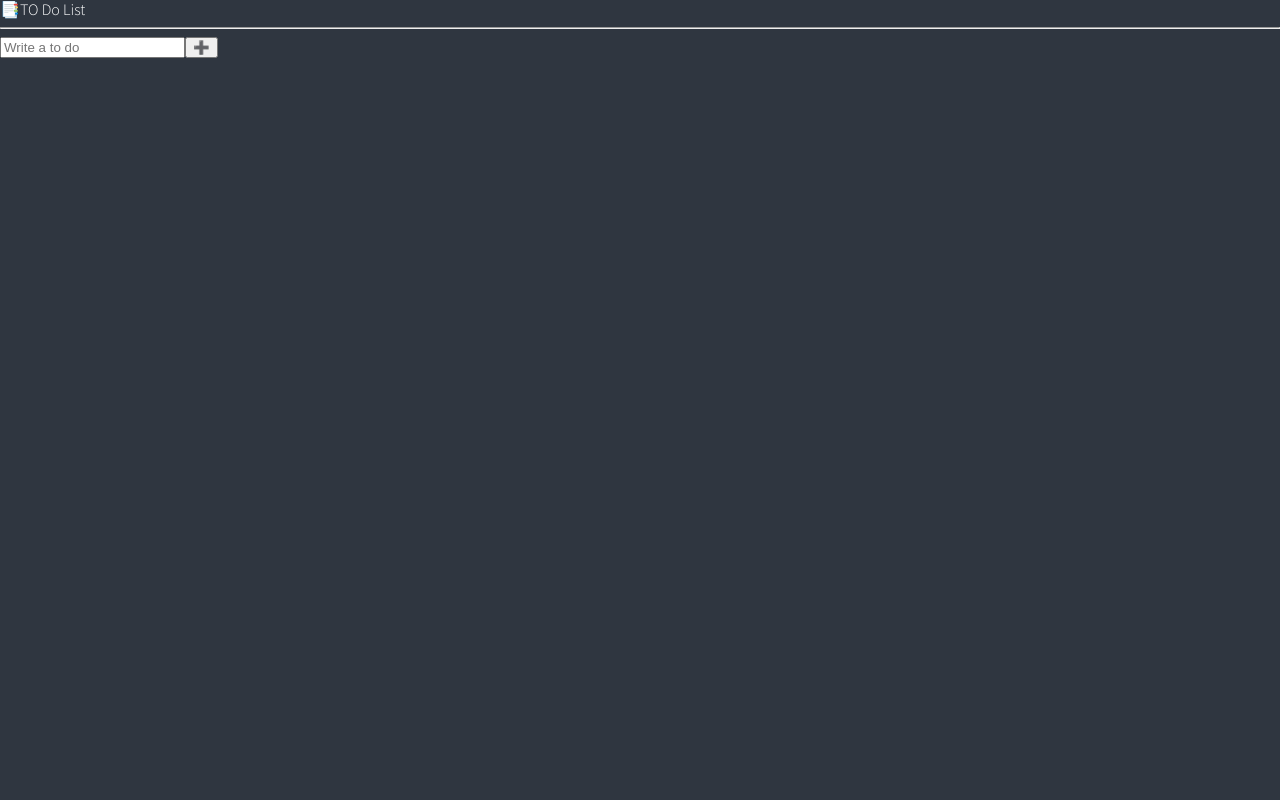
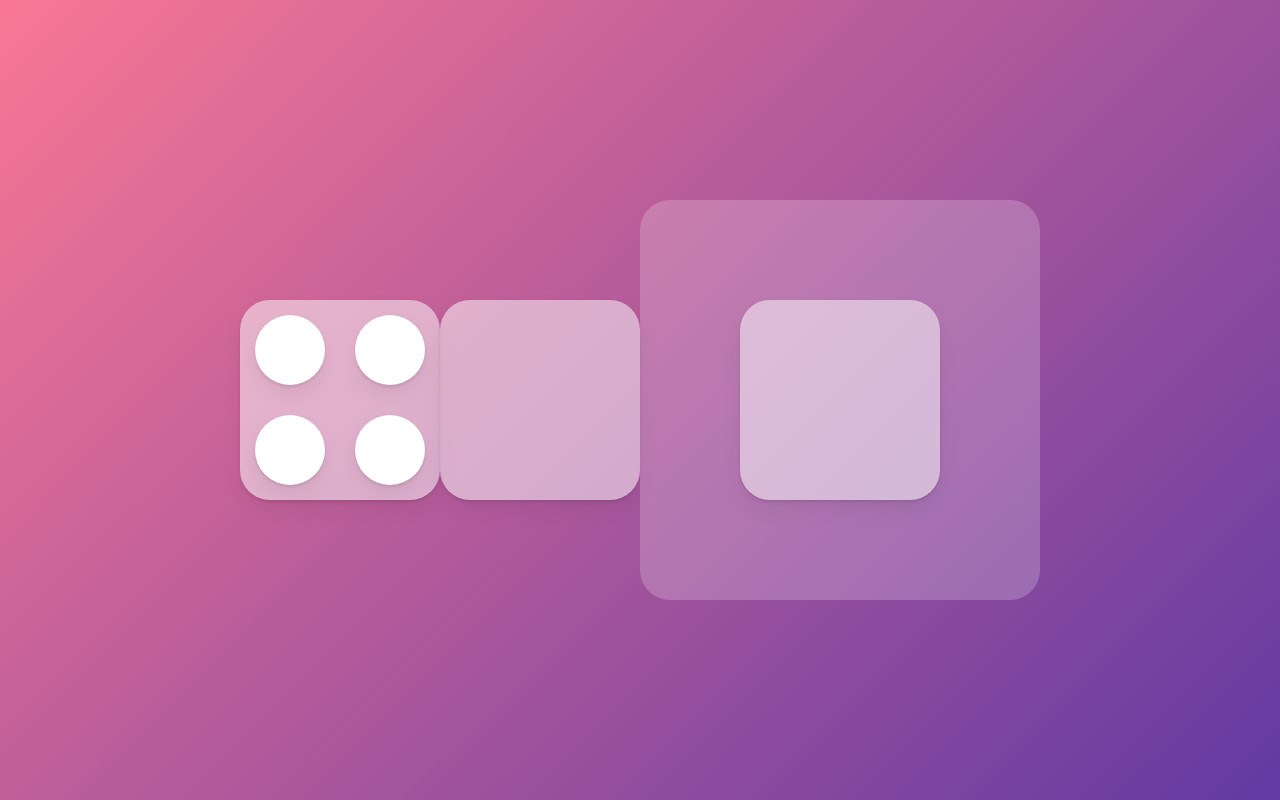
Before and after one commit to yeeSilver/react-master-study, a React (Create React App) app in the folder react-todo-app/: page / in a window 1280 px wide. Built offline with nearby package versions, Linux system fonts and the light colour scheme.

Commit message:
✨drag box

```diff
--- a/react-todo-app/package.json
+++ b/react-todo-app/package.json
@@ -10,6 +10,7 @@
     "@types/node": "^16.11.39",
     "@types/react": "^18.0.12",
     "@types/react-dom": "^18.0.5",
+    "framer-motion": "^6.3.11",
     "react": "^18.1.0",
     "react-dom": "^18.1.0",
     "react-hook-form": "^7.32.1",
--- a/react-todo-app/src/App.tsx
+++ b/react-todo-app/src/App.tsx
@@ -1,76 +1,128 @@
-import { createGlobalStyle } from "styled-components";
-import ToDoList from "./ToDoList";
+// import ToDoList from "./ToDoList";
 
-const GlobalStyle = createGlobalStyle`
-@import url('https://fonts.googleapis.com/css2?family=Source+Sans+Pro:wght@300;400&display=swap');
-html, body, div, span, applet, object, iframe,
-h1, h2, h3, h4, h5, h6, p, blockquote, pre,
-a, abbr, acronym, address, big, cite, code,
-del, dfn, em, img, ins, kbd, q, s, samp,
-small, strike, strong, sub, sup, tt, var,
-b, u, i, center,
-dl, dt, dd, menu, ol, ul, li,
-fieldset, form, label, legend,
-table, caption, tbody, tfoot, thead, tr, th, td,
-article, aside, canvas, details, embed,
-figure, figcaption, footer, header, hgroup,
-main, menu, nav, output, ruby, section, summary,
-time, mark, audio, video {
-  margin: 0;
-  padding: 0;
-  border: 0;
-  font-size: 100%;
-  font: inherit;
-  vertical-align: baseline;
-}
-/* HTML5 display-role reset for older browsers */
-article, aside, details, figcaption, figure,
-footer, header, hgroup, main, menu, nav, section {
-  display: block;
-}
-/* HTML5 hidden-attribute fix for newer browsers */
-*[hidden] {
-    display: none;
-}
-body {
-  line-height: 1;
-}
-menu, ol, ul {
-  list-style: none;
-}
-blockquote, q {
-  quotes: none;
-}
-blockquote:before, blockquote:after,
-q:before, q:after {
-  content: '';
-  content: none;
-}
-table {
-  border-collapse: collapse;
-  border-spacing: 0;
-}
-* {
-  box-sizing: border-box;
-}
-body {
-  font-weight: 300;
-  font-family: 'Source Sans Pro', sans-serif;
-  background-color:${(props) => props.theme.bgColor};
-  color:${(props) => props.theme.textColor};
-  line-height: 1.2;
-}
-a {
-  text-decoration:none;
-  color:inherit;
-}
+import styled from "styled-components";
+
+import { motion } from "framer-motion";
+import { useRef } from "react";
+const Wrapper = styled.div`
+  height: 100vh;
+  width: 100vw;
+  display: flex;
+  justify-content: center;
+  align-items: center;
+`;
+
+//Variants
+const Box = styled(motion.div)`
+  display: grid;
+  grid-template-columns: repeat(2, 1fr);
+  width: 200px;
+  height: 200px;
+  background-color: rgba(255, 255, 255, 0.5);
+  border-radius: 30px;
+  box-shadow: 0 2px 3px rgba(0, 0, 0, 0.1), 0 10px 20px rgba(0, 0, 0, 0.06);
+`;
+
+const Circle = styled(motion.div)`
+  width: 70px;
+  height: 70px;
+  place-self: center;
+  background-color: rgba(255, 255, 255);
+  border-radius: 35px;
+  box-shadow: 0 2px 3px rgba(0, 0, 0, 0.1), 0 10px 20px rgba(0, 0, 0, 0.06);
+`;
+
+const boxVariants = {
+  start: {
+    opacity: 0,
+    scale: 0.5,
+  },
+  end: {
+    opacity: 1,
+    scale: 1,
+    transition: {
+      type: "spring",
+      duration: 0.5,
+      bounce: 0.5,
+      delayChildren: 0.5,
+      staggerChildren: 0.5,
+    },
+  },
+};
+
+const circleVariants = {
+  start: {
+    opacity: 0,
+    y: 10,
+  },
+  end: {
+    opacity: 1,
+    y: 0,
+  },
+};
+
+//Gestures
+const Box_G = styled(motion.div)`
+  width: 200px;
+  height: 200px;
+  background-color: rgba(255, 255, 255, 0.5);
+  border-radius: 30px;
+  box-shadow: 0 2px 3px rgba(0, 0, 0, 0.1), 0 10px 20px rgba(0, 0, 0, 0.06);
+`;
+const boxGVariants = {
+  hover: { scale: 1.5, rotateZ: 90 },
+  click: { scale: 1, borderRadius: "100px" },
+};
+
+//Drag
+const Box_D = styled(motion.div)`
+  width: 200px;
+  height: 200px;
+  background-color: rgba(255, 255, 255, 0.5);
+  border-radius: 30px;
+  box-shadow: 0 2px 3px rgba(0, 0, 0, 0.1), 0 10px 20px rgba(0, 0, 0, 0.06);
+`;
+const boxDVariants = {
+  hover: { scale: 1.5, rotateZ: 90 },
+  click: { scale: 1, borderRadius: "100px" },
+  drag: { backgroundColor: "rgb(192,192,192)", transition: { duration: 10 } },
+};
+const BiggerBox = styled.div`
+  display: flex;
+  align-items: center;
+  justify-content: center;
+  width: 400px;
+  height: 400px;
+  background-color: rgba(255, 255, 255, 0.2);
+  border-radius: 30px;
+  overflow: hidden;
 `;
 
 function App() {
+  const biggerBoxRef = useRef<HTMLDivElement>(null);
   return (
     <>
-      <GlobalStyle />
-      <ToDoList />
+      <Wrapper>
+        <Box variants={boxVariants} initial="start" animate="end">
+          <Circle variants={circleVariants} />
+          <Circle variants={circleVariants} />
+          <Circle variants={circleVariants} />
+          <Circle variants={circleVariants} />
+        </Box>
+        <Box_G variants={boxGVariants} whileHover="hover" whileTap="click" />
+        <BiggerBox ref={biggerBoxRef}>
+          <Box_D
+            drag
+            dragSnapToOrigin
+            dragElastic={0.5}
+            dragConstraints={biggerBoxRef}
+            variants={boxDVariants}
+            whileHover="hover"
+            whileTap="click"
+            whileDrag="drag"
+          />
+        </BiggerBox>
+      </Wrapper>
     </>
   );
 }
--- a/react-todo-app/src/index.tsx
+++ b/react-todo-app/src/index.tsx
@@ -5,6 +5,72 @@ import { ThemeProvider } from "styled-components";
 
 import App from "./App";
 import { darkTheme } from "./theme";
+import { createGlobalStyle } from "styled-components";
+
+const GlobalStyle = createGlobalStyle`
+@import url('https://fonts.googleapis.com/css2?family=Source+Sans+Pro:wght@300;400&display=swap');
+html, body, div, span, applet, object, iframe,
+h1, h2, h3, h4, h5, h6, p, blockquote, pre,
+a, abbr, acronym, address, big, cite, code,
+del, dfn, em, img, ins, kbd, q, s, samp,
+small, strike, strong, sub, sup, tt, var,
+b, u, i, center,
+dl, dt, dd, menu, ol, ul, li,
+fieldset, form, label, legend,
+table, caption, tbody, tfoot, thead, tr, th, td,
+article, aside, canvas, details, embed,
+figure, figcaption, footer, header, hgroup,
+main, menu, nav, output, ruby, section, summary,
+time, mark, audio, video {
+  margin: 0;
+  padding: 0;
+  border: 0;
+  font-size: 100%;
+  font: inherit;
+  vertical-align: baseline;
+}
+/* HTML5 display-role reset for older browsers */
+article, aside, details, figcaption, figure,
+footer, header, hgroup, main, menu, nav, section {
+  display: block;
+}
+/* HTML5 hidden-attribute fix for newer browsers */
+*[hidden] {
+    display: none;
+}
+body {
+  line-height: 1;
+}
+menu, ol, ul {
+  list-style: none;
+}
+blockquote, q {
+  quotes: none;
+}
+blockquote:before, blockquote:after,
+q:before, q:after {
+  content: '';
+  content: none;
+}
+table {
+  border-collapse: collapse;
+  border-spacing: 0;
+}
+* {
+  box-sizing: border-box;
+}
+body {
+  font-weight: 300;
+  font-family: 'Source Sans Pro', sans-serif;
+  color:black;
+  line-height: 1.2;
+  background:linear-gradient(135deg,#F97794,#623AA2);
+}
+a {
+  text-decoration:none;
+  color:inherit;
+}
+`;
 const rootElement = document.getElementById("root");
 const root = createRoot(rootElement!);
 
@@ -12,6 +78,7 @@ root.render(
   <React.StrictMode>
     <RecoilRoot>
       <ThemeProvider theme={darkTheme}>
+        <GlobalStyle />
         <App />
       </ThemeProvider>
     </RecoilRoot>
```
Also changed, not shown: 1 other file (tests, documents, lock files or other folders).
